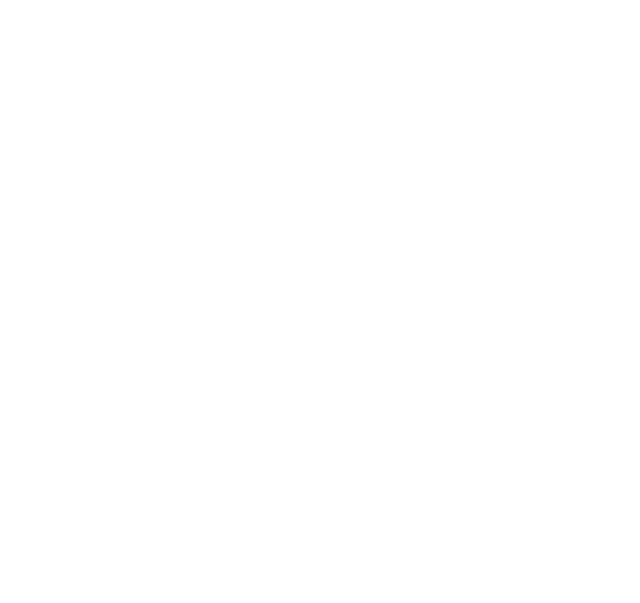
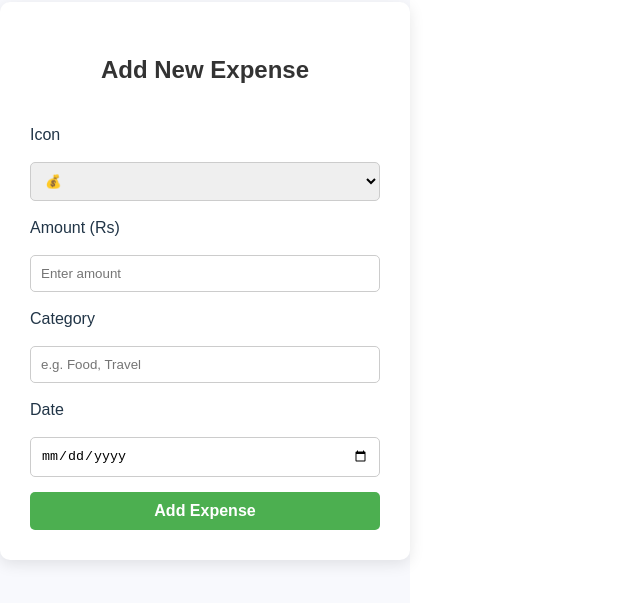
Before and after one commit to zeeshujunaid/ExpenseTracker, a React (Vite) app in the folder Frontend/ExpenseTracker/: page /addexpense in a window 1280 px wide. Before the commit this address had no page. Shown: the part 119-722 px from the top of the page, without its empty margins (0-640 px from the left). Built offline with nearby package versions, Linux system fonts and the light colour scheme.

Commit message:
expesne get add working

```diff
--- a/Frontend/ExpenseTracker/src/App.jsx
+++ b/Frontend/ExpenseTracker/src/App.jsx
@@ -3,6 +3,7 @@ import Home from "./Pages/Home";
 import Login from "./Pages/Login";
 import Signup from "./Pages/Signup";
 import Dashboard from "./Pages/Dashboard";
+import AddExpense from "./Components/AddExpense";
 
 function App() {
   return (
@@ -11,6 +12,7 @@ function App() {
       <Route path="/home" element={<Home />} />
       <Route path="/signup" element={<Signup />} />
       <Route path="/dashboard" element={<Dashboard />} />
+      <Route path="addexpense" element={<AddExpense />} />
     </Routes>
   );
 }
--- /dev/null
+++ b/Frontend/ExpenseTracker/src/Components/AddExpense.jsx
@@ -0,0 +1,145 @@
+import React, { useState } from "react";
+import axios from "axios";
+import baseurl from "../service/config"
+
+export default function AddExpense() {
+  const [icon, setIcon] = useState("💰");
+  const [amount, setAmount] = useState("");
+  const [category, setCategory] = useState("");
+  const [date, setDate] = useState("");
+  const [message, setMessage] = useState("");
+
+  const handleAddExpense = async (e) => {
+    e.preventDefault();
+
+    try {
+      const token = localStorage.getItem("token"); // token after login
+
+      const res = await axios.post(
+        `${baseurl}/api/v1/expense/add`,
+        { icon, amount, category, date },
+        {
+          headers: {
+            Authorization: `Bearer ${token}`,
+          },
+        }
+      );
+
+      setMessage("✅ Expense added successfully!");
+      setAmount("");
+      setCategory("");
+      setDate("");
+    } catch (error) {
+      console.error("Error adding expense:", error);
+      setMessage("❌ Failed to add expense!");
+    }
+  };
+
+  return (
+    <div
+      style={{
+        display: "flex",
+        justifyContent: "center",
+        alignItems: "center",
+        height: "100vh",
+        background: "#f8f9fd",
+        fontFamily: "sans-serif",
+      }}
+    >
+      <form
+        onSubmit={handleAddExpense}
+        style={{
+          background: "#fff",
+          padding: "30px",
+          borderRadius: "10px",
+          boxShadow: "0 4px 15px rgba(0,0,0,0.1)",
+          width: "350px",
+          display: "flex",
+          flexDirection: "column",
+          gap: "15px",
+        }}
+      >
+        <h2 style={{ textAlign: "center", color: "#333" }}>Add New Expense</h2>
+
+        <label>Icon</label>
+        <select
+          value={icon}
+          onChange={(e) => setIcon(e.target.value)}
+          style={{
+            padding: "10px",
+            borderRadius: "5px",
+            border: "1px solid #ccc",
+          }}
+        >
+          <option>💰</option>
+          <option>🍔</option>
+          <option>🚗</option>
+          <option>🎮</option>
+          <option>🛍️</option>
+        </select>
+
+        <label>Amount (Rs)</label>
+        <input
+          type="number"
+          value={amount}
+          onChange={(e) => setAmount(e.target.value)}
+          placeholder="Enter amount"
+          required
+          style={{
+            padding: "10px",
+            borderRadius: "5px",
+            border: "1px solid #ccc",
+          }}
+        />
+
+        <label>Category</label>
+        <input
+          type="text"
+          value={category}
+          onChange={(e) => setCategory(e.target.value)}
+          placeholder="e.g. Food, Travel"
+          required
+          style={{
+            padding: "10px",
+            borderRadius: "5px",
+            border: "1px solid #ccc",
+          }}
+        />
+
+        <label>Date</label>
+        <input
+          type="date"
+          value={date}
+          onChange={(e) => setDate(e.target.value)}
+          required
+          style={{
+            padding: "10px",
+            borderRadius: "5px",
+            border: "1px solid #ccc",
+          }}
+        />
+
+        <button
+          type="submit"
+          style={{
+            background: "#4CAF50",
+            color: "#fff",
+            padding: "10px",
+            border: "none",
+            borderRadius: "5px",
+            cursor: "pointer",
+            fontWeight: "bold",
+          }}
+        >
+          Add Expense
+        </button>
+
+        {message && (
+          <p style={{ textAlign: "center", color: "#555", marginTop: "10px" }}>
+            {message}
+          </p>
+        )}
+      </form>
+    </div>
+  );
+}
--- /dev/null
+++ b/Frontend/ExpenseTracker/src/Components/ExpenseList.jsx
@@ -0,0 +1,67 @@
+import React, { useEffect, useState } from "react";
+import axios from "axios";
+import baseurl from "../service/config"
+
+export default function ExpenseList() {
+  const [expenses, setExpenses] = useState([]);
+
+  useEffect(() => {
+    const fetchExpenses = async () => {
+      try {
+        const token = localStorage.getItem("token");
+        const res = await axios.get(`${baseurl}/api/v1/expense/get`, {
+          headers: { Authorization: `Bearer ${token}` },
+        });
+        setExpenses(res.data);
+        console.log("Fetched Expenses:", res.data);
+      } catch (error) {
+        console.error("Error fetching expenses:", error);
+      }
+    };
+
+    fetchExpenses();
+  }, []);
+
+  return (
+    <div style={{ padding: "20px" }}>
+      <h2 style={{ marginBottom: "10px" }}>Your Expenses</h2>
+
+      {expenses.length === 0 ? (
+        <p style={{ color: "#777" }}>No expenses added yet.</p>
+      ) : (
+        <div
+          style={{
+            display: "flex",
+            flexWrap: "wrap",
+            gap: "20px",
+            marginTop: "15px",
+          }}
+        >
+          {expenses.map((exp) => (
+            <div
+              key={exp._id}
+              style={{
+                width: "220px",
+                borderRadius: "10px",
+                background: "#fff",
+                padding: "15px",
+                boxShadow: "0 2px 6px rgba(0,0,0,0.1)",
+                border: "1px solid #eee",
+              }}
+            >
+              <h3 style={{ marginBottom: "8px" }}>
+                {exp.icon} {exp.category}
+              </h3>
+              <p style={{ fontWeight: "bold", color: "#007bff" }}>
+                Rs. {exp.amount}
+              </p>
+              <p style={{ fontSize: "13px", color: "#666" }}>
+                {new Date(exp.date).toLocaleDateString()}
+              </p>
+            </div>
+          ))}
+        </div>
+      )}
+    </div>
+  );
+}
--- /dev/null
+++ b/Frontend/ExpenseTracker/src/Components/Navbar.jsx
@@ -0,0 +1,16 @@
+import React from "react";
+
+export default function Navbar() {
+  return (
+    <nav style={{
+      width: "100%",
+      background: "#4a90e2",
+      color: "white",
+      padding: "15px 40px",
+      fontWeight: "600",
+      fontSize: "18px",
+    }}>
+      💰 Expense Tracker Dashboard
+    </nav>
+  );
+}
--- /dev/null
+++ b/Frontend/ExpenseTracker/src/Components/StatsCards.jsx
@@ -0,0 +1,91 @@
+import React, { useEffect, useState } from "react";
+import axios from "axios";
+import baseurl from "../service/config";
+
+export default function StatsCards() {
+  const [totalExpense, setTotalExpense] = useState(0);
+  const [totalIncome, setTotalIncome] = useState(0);
+
+  useEffect(() => {
+    const fetchExpenses = async () => {
+      try {
+        const token = localStorage.getItem("token");
+        const res = await axios.get(`${baseurl}/api/v1/expense/getAll`, {
+          headers: { Authorization: `Bearer ${token}` },
+        });
+
+        // Calculate totals directly from response data
+        const expenses = res.data || [];
+        let expenseSum = 0;
+        expenses.forEach((e) => {
+          expenseSum += e.amount;
+        });
+
+        setTotalExpense(expenseSum);
+        setTotalIncome(0); // abhi static rakha
+      } catch (err) {
+        console.error("Error fetching totals:", err);
+      }
+    };
+
+    fetchExpenses();
+  }, []);
+
+  return (
+    <div
+      style={{
+        display: "flex",
+        justifyContent: "space-around",
+        marginTop: "20px",
+      }}
+    >
+      {/* Income Card */}
+      <div
+        style={{
+          flex: 1,
+          margin: "0 10px",
+          padding: "20px",
+          borderRadius: "15px",
+          background: "rgba(255,255,255,0.2)",
+          backdropFilter: "blur(12px)",
+          textAlign: "center",
+        }}
+      >
+        <h3>💰 Total Income</h3>
+        <h2>Rs. {totalIncome}</h2>
+      </div>
+
+      {/* Expense Card */}
+      <div
+        style={{
+          flex: 1,
+          margin: "0 10px",
+          padding: "20px",
+          borderRadius: "15px",
+          background: "rgba(255,255,255,0.2)",
+          backdropFilter: "blur(12px)",
+          textAlign: "center",
+        }}
+      >
+        <h3>🛒 Total Expense</h3>
+        <h2>Rs. {totalExpense}</h2>
+      </div>
+
+      {/* Net Balance Card */}
+      <div
+        style={{
+          flex: 1,
+          margin: "0 10px",
+          padding: "20px",
+          borderRadius: "15px",
+          background: "rgba(255,255,255,0.2)",
+          backdropFilter: "blur(12px)",
+          textAlign: "center",
+        }}
+      >
+        <h3>⚖️ Net Balance</h3>
+        <h2>Rs. {totalIncome - totalExpense}</h2>
+      </div>
+    </div>
+  );
+}
--- a/Frontend/ExpenseTracker/src/Pages/Home.jsx
+++ b/Frontend/ExpenseTracker/src/Pages/Home.jsx
@@ -1,56 +1,28 @@
-import React, { useEffect, useState } from "react";
-import axios from "axios";
+import React from "react";
+import Navbar from "../Components/Navbar";
+import ExpenseList from "../Components/ExpenseList";
+import StatsCards from "../Components/StatsCards";
 
-function Home() {
-  const [expenses, setExpenses] = useState([]);
+export default function Home() {
+  return (
+    <div
+      style={{
+        width: "100%",
+        minHeight: "100vh",
+        padding: "20px",
+        background: "#f0f2f5",
+      }}
+    >
+      {/* Navbar */}
+      <Navbar />
 
-  useEffect(() => {
-    const fetchExpenses = async () => {
-      try {
-        const token = localStorage.getItem("token");
-        const res = await axios.get("http://localhost:8080/api/v1/expense/getAll", {
-          headers: { Authorization: `Bearer ${token}` },
-        });
-        console.log("Fetched expenses:", res);
-        setExpenses(res.data);
-      } catch (error) {
-        console.error("Error fetching expenses:", error);
-      }
-    };
+      {/* Stats Cards */}
+      <StatsCards />
 
-    fetchExpenses();
-  }, []);
-
-  return (
-    <div style={{ padding: "40px", fontFamily: "Poppins" }}>
-      <h1 style={{ fontWeight: "600", fontSize: "28px" }}>💰 Your Expenses</h1>
-
-      <div style={{ marginTop: "30px", display: "flex", flexWrap: "wrap", gap: "20px" }}>
-        {expenses.length > 0 ? (
-          expenses.map((exp) => (
-            <div
-              key={exp._id}
-              style={{
-                width: "250px",
-                borderRadius: "12px",
-                padding: "20px",
-                background: "#f9f9f9",
-                boxShadow: "0 2px 8px rgba(0,0,0,0.1)",
-              }}
-            >
-              <h3 style={{ fontSize: "20px" }}>{exp.icon} {exp.category}</h3>
-              <p style={{ marginTop: "10px", color: "#555" }}>Amount: <b>Rs. {exp.amount}</b></p>
-              <p style={{ marginTop: "5px", fontSize: "13px", color: "#888" }}>
-                {new Date(exp.date).toLocaleDateString()}
-              </p>
-            </div>
-          ))
-        ) : (
-          <p>No expenses found.</p>
-        )}
+      {/* Expense List */}
+      <div style={{ marginTop: "30px" }}>
+        <ExpenseList />
       </div>
     </div>
   );
 }
-
-export default Home;
--- a/Frontend/ExpenseTracker/src/Pages/Login.jsx
+++ b/Frontend/ExpenseTracker/src/Pages/Login.jsx
@@ -29,6 +29,7 @@ function Login() {
       setError(data.message || "Login failed");
       return;
     }else {
+      console.log("Login successful", data.token);
       localStorage.setItem("token" , data.token);
       naviagte("/home");
     }
```
